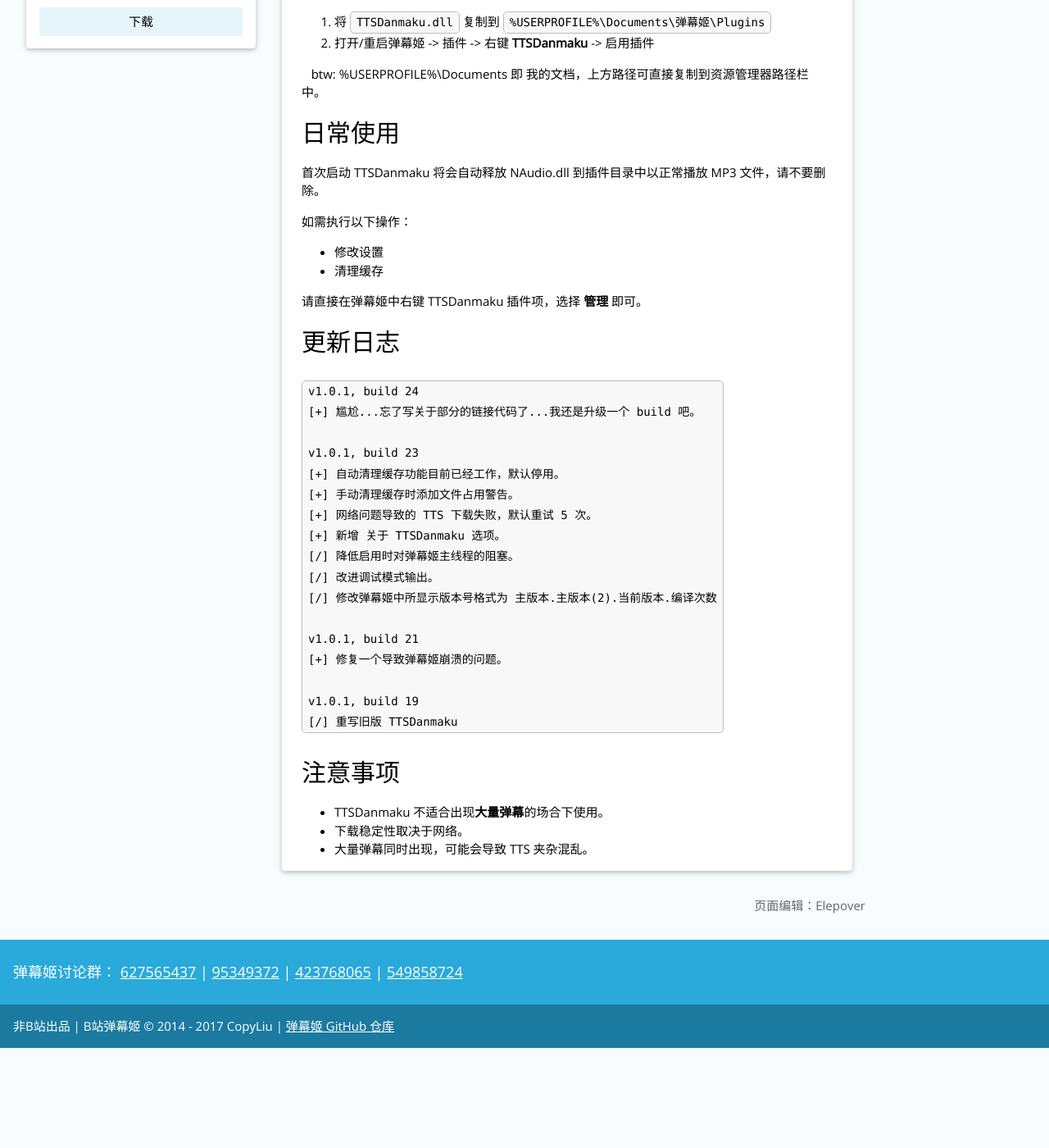
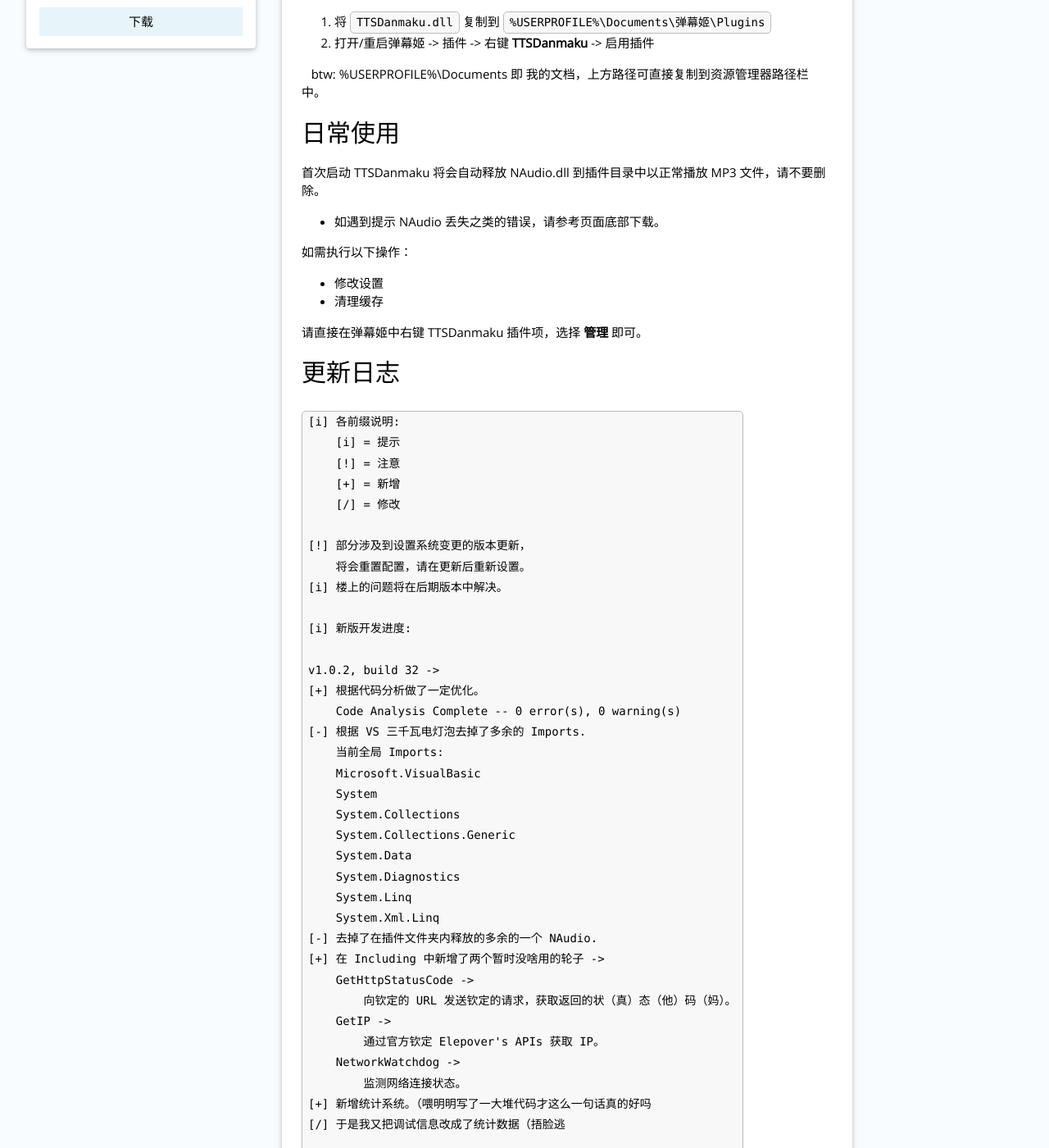
Before and after one commit to Bililive/www.danmuji.org, a Jekyll site: the page built from _plugin/TTSDanmaku.md, in a window 1280 px wide and 1400 px high, scrolled down 369 px. Shown: the whole window at 82% size. Built offline with Jekyll 4.4.1, drawn with Linux system fonts in a browser that asks for light colours; nearby versions of some CDN libraries; some web fonts are replaced; comment, search, counter and statistics services are not loaded; before the commit the page ends 1647 px from its top, so only the background shows below that; some of the changed text lies outside the part shown.

Commit message:
根据用户反馈添加 NAudio 下载 + 开发进度

````diff
--- a/_plugin/TTSDanmaku.md
+++ b/_plugin/TTSDanmaku.md
@@ -32,6 +32,7 @@
 ----
 
 首次启动 TTSDanmaku 将会自动释放 NAudio.dll 到插件目录中以正常播放 MP3 文件，请不要删除。
+* 如遇到提示 NAudio 丢失之类的错误，请参考页面底部下载。
 
 如需执行以下操作：
 
@@ -44,7 +45,62 @@
 ----
 
 ```
-v1.0.1, build 24
+[i] 各前缀说明:
+    [i] = 提示
+    [!] = 注意
+    [+] = 新增
+    [/] = 修改
+
+[!] 部分涉及到设置系统变更的版本更新，
+    将会重置配置，请在更新后重新设置。
+[i] 楼上的问题将在后期版本中解决。
+
+[i] 新版开发进度:
+
+v1.0.2, build 32 ->
+[+] 根据代码分析做了一定优化。
+    Code Analysis Complete -- 0 error(s), 0 warning(s)
+[-] 根据 VS 三千瓦电灯泡去掉了多余的 Imports.
+    当前全局 Imports:
+    Microsoft.VisualBasic
+    System
+    System.Collections
+    System.Collections.Generic
+    System.Data
+    System.Diagnostics
+    System.Linq
+    System.Xml.Linq
+[-] 去掉了在插件文件夹内释放的多余的一个 NAudio.
+[+] 在 Including 中新增了两个暂时没啥用的轮子 ->
+    GetHttpStatusCode ->
+        向钦定的 URL 发送钦定的请求，获取返回的状（真）态（他）码（妈）。
+    GetIP ->
+        通过官方钦定 Elepover's APIs 获取 IP。
+    NetworkWatchdog ->
+        监测网络连接状态。
+[+] 新增统计系统。（喂明明写了一大堆代码才这么一句话真的好吗
+[/] 于是我又把调试信息改成了统计数据（捂脸逃
+
+v1.0.2, build 30 ->
+[+] 设置窗口中所有选项及按钮均对应新增了 ToolTip.
+[+] 自动缓存清理选项现已默认启用。
+[/] 更新弹幕姬中所显示插件信息。
+[i] NoBlockMsgBox 即将作为一个新的 repo 开发。
+
+v1.0.2, build 27 ->
+[+] 新增 TTS 冷却选项。
+[+] 使用新线程打开管理窗口，取代弹幕姬主进程。
+[/] 改善设置系统。
+[/] 解决部分代码阻塞弹幕姬主进程的问题。
+[!] 此版本未经系统性调试，如有问题请及时反馈。
+
+v1.0.2, build 25 ->
+[+] 提高一个版本号（雾
+[+] 在部分代码块新增了大批注释。
+[i] TTSDanmaku 即将开源。
+
+
+v1.0.1, build 24 -> 最后发行版本
 [+] 尴尬...忘了写关于部分的链接代码了...我还是升级一个 build 吧。
 
 v1.0.1, build 23
@@ -69,3 +125,4 @@
 - TTSDanmaku 不适合出现**大量弹幕**的场合下使用。
 - 下载稳定性取决于网络。
 - 大量弹幕同时出现，可能会导致 TTS 夹杂混乱。
+- 根据有的用户反馈，NAudio 有概率释放失败，正在寻找原因，请先在[这里](https://www.danmuji.cn/resources/TTSDanmaku/NAudio.dll)下载。
````
